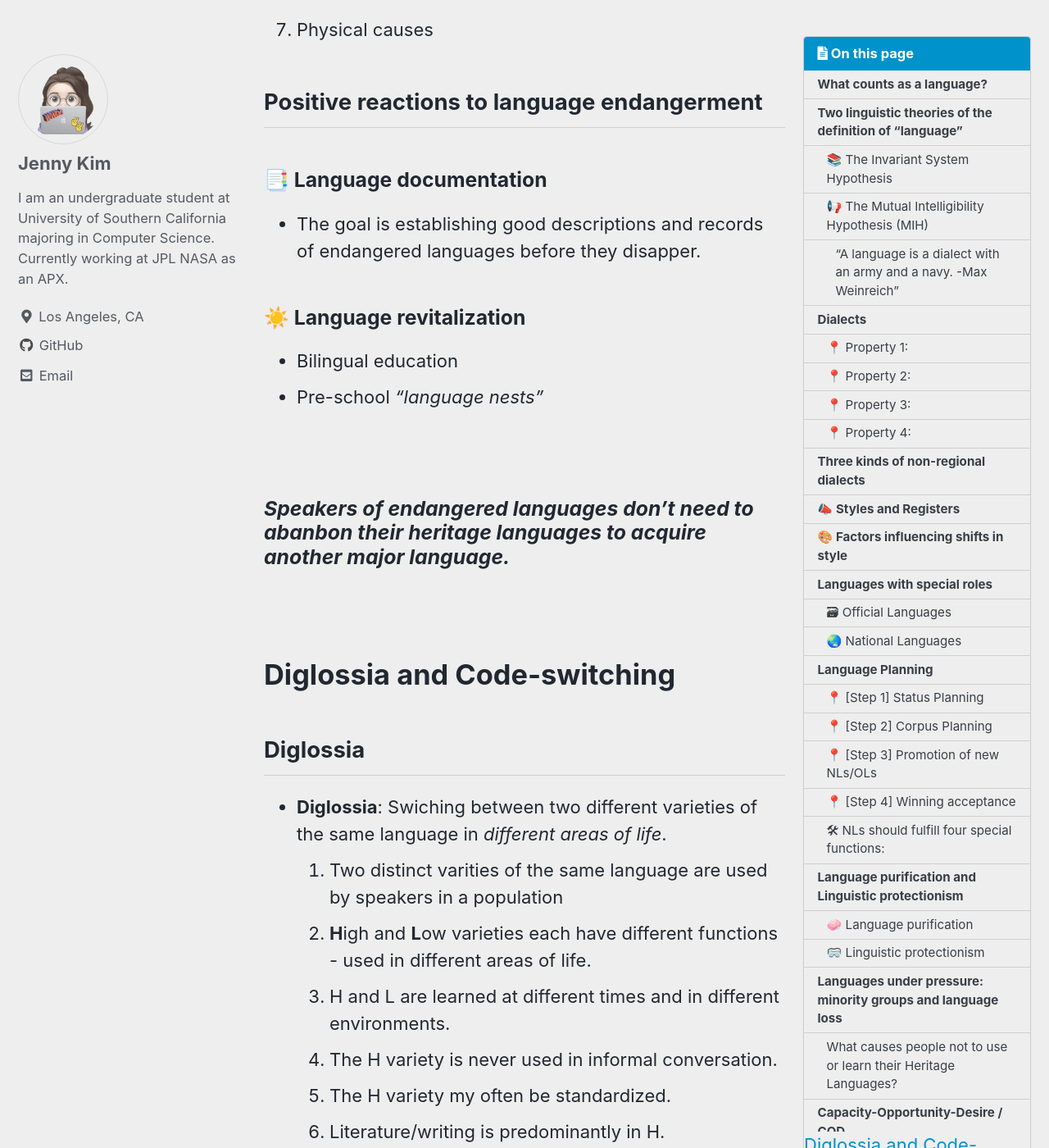
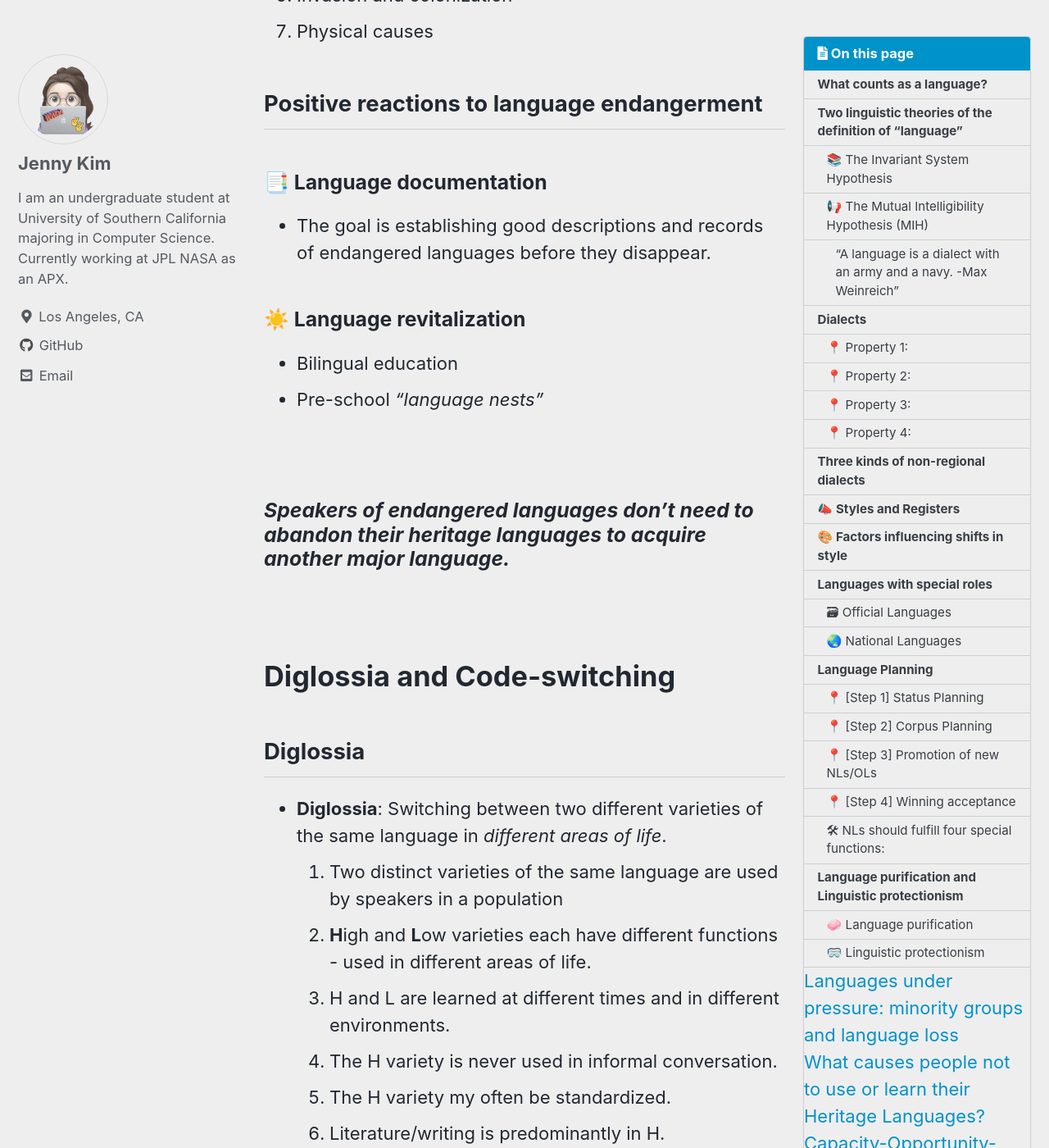
Before and after one commit to jenniverse/jennybrain.com, a Jekyll site: the page built from _posts/2022-09-26-languages-and-dialects.md, in a window 1280 px wide and 1400 px high, scrolled down 8700 px. Shown: the whole window at 82% size. Built offline with Jekyll 4.4.1, drawn with Linux system fonts in a browser that asks for light colours; cached includes are drawn as plain includes; comment, search, counter and statistics services are not loaded; a style sheet for code colours, icons or effects is not loaded; some of the changed text lies outside the part shown.

Commit message:
Changed formatting

```diff
--- a/_posts/2022-09-26-languages-and-dialects.md
+++ b/_posts/2022-09-26-languages-and-dialects.md
@@ -130,9 +130,8 @@
 <br>
 <br>
 
-## Languages under pressure: minority groups and language loss
-
-### What causes people not to use or learn their Heritage Languages?
+# Languages under pressure: minority groups and language loss
+## What causes people not to use or learn their Heritage Languages?
 1. Political factors
 2. Social pressures
 3. Economic factors
@@ -177,7 +176,7 @@
 ## Positive reactions to language endangerment
 
 ### 📑 Language documentation
-- The goal is establishing good descriptions and records of endangered languages before they disapper.
+- The goal is establishing good descriptions and records of endangered languages before they disappear.
 <!-- Done -->
 
 ### ☀️ Language revitalization
@@ -186,7 +185,7 @@
 
 <br>
 
-### *Speakers of endangered languages don't need to abanbon their heritage languages to acquire another major language.*
+### *Speakers of endangered languages don't need to abandon their heritage languages to acquire another major language.*
 
 <br>
 <br>
@@ -194,8 +193,8 @@
 # Diglossia and Code-switching
 
 ## Diglossia
-- **Diglossia**: Swiching between two different varieties of the same language in *different areas of life*.
-1. Two distinct varities of the same language are used by speakers in a population
+- **Diglossia**: Switching between two different varieties of the same language in *different areas of life*.
+1. Two distinct varieties of the same language are used by speakers in a population
 2. **H**igh and **L**ow varieties each have different functions - used in different areas of life.
 3. H and L are learned at different times and in different environments.
 4. The H variety is never used in informal conversation.
```
Also changed, not shown: other parts of _posts/2022-09-26-languages-and-dialects.md (+1 -1 lines).
